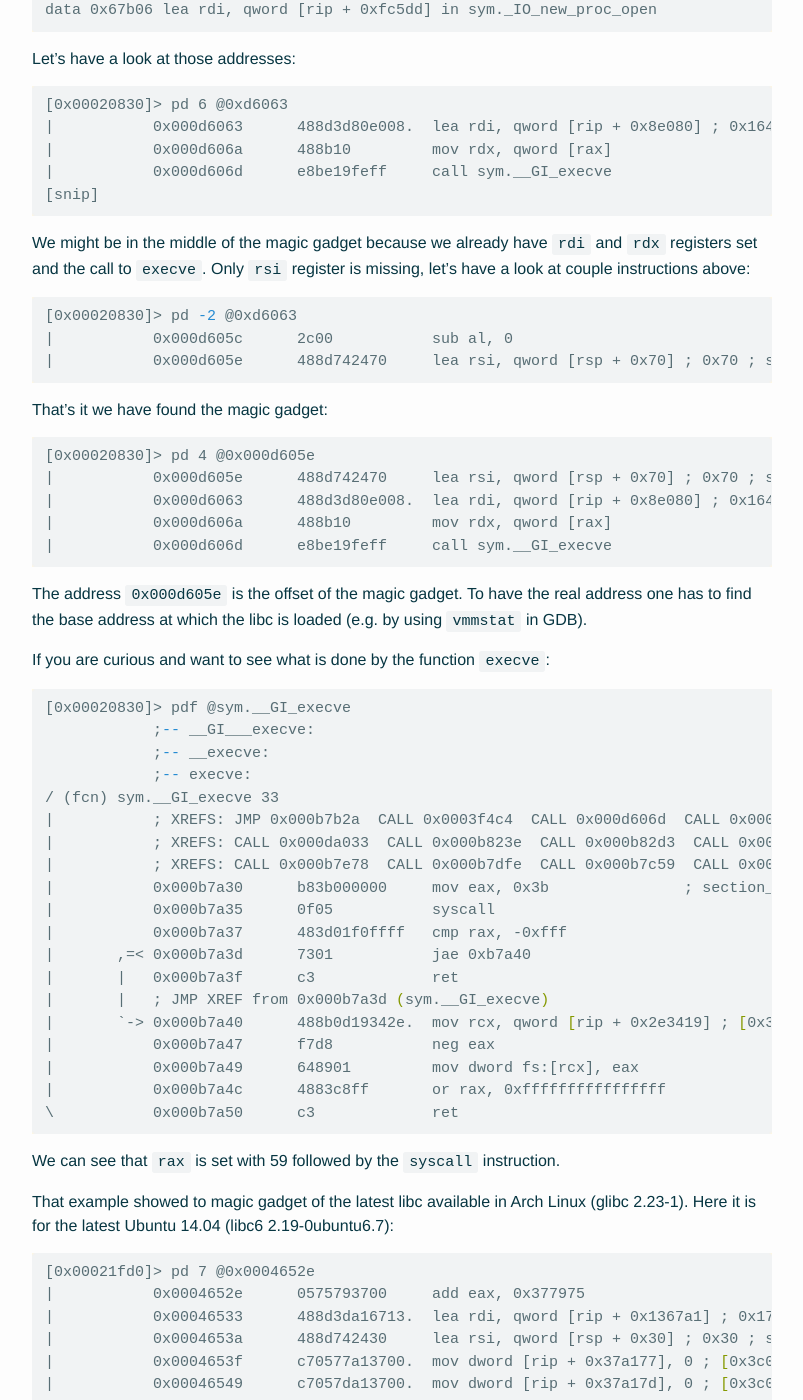
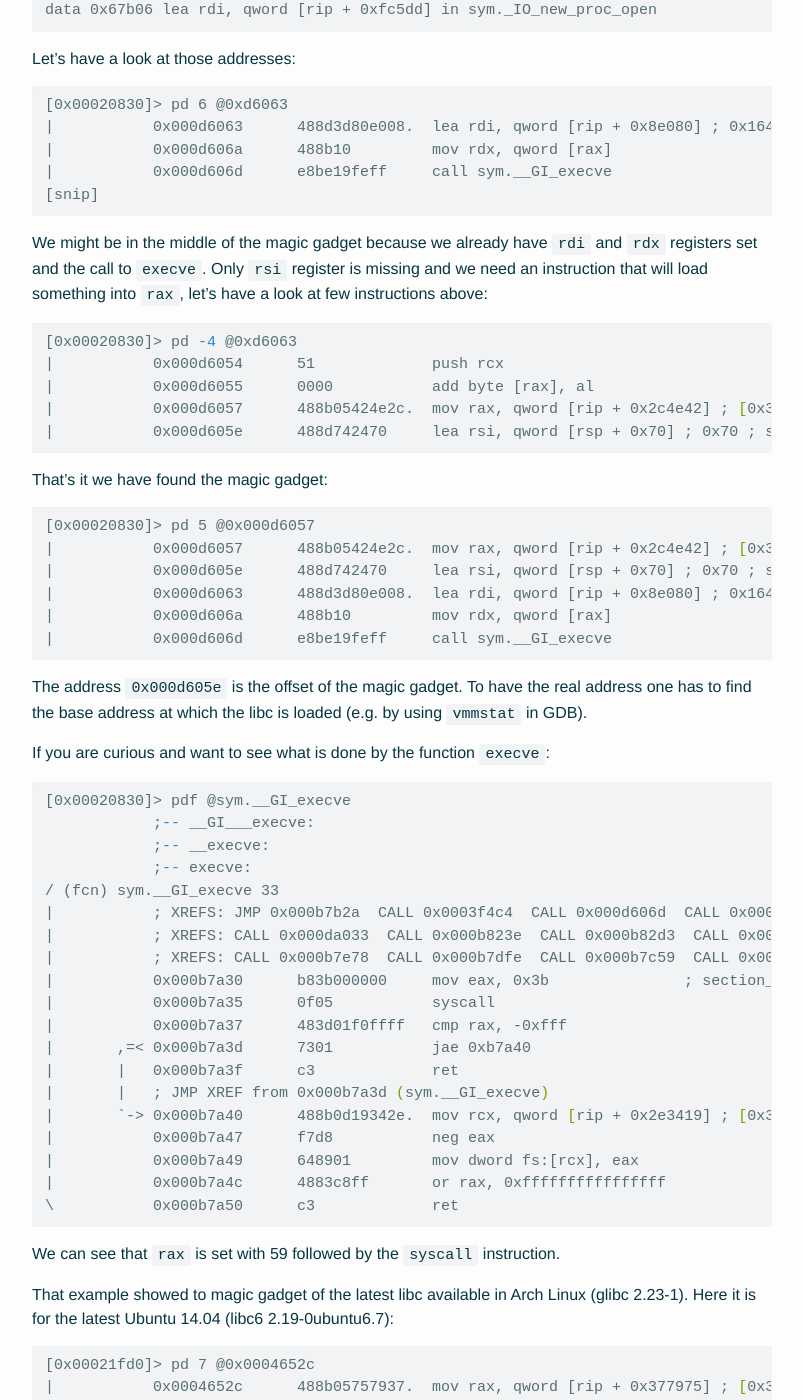
Before and after one commit to 0xabe-io/0xabe-io.github.io, a Jekyll site: the page built from _posts/2016-03-30-Radare2-of-the-Lost-Magic-Gadget.md, in a window 1280 px wide and 1400 px high, scrolled down 3758 px. Shown: the whole window, without its empty margins (238-1041 px from the left). Built offline with Jekyll 4.4.1, drawn with Linux system fonts in a browser that asks for light colours; comment, search, counter and statistics services are not loaded.

Commit message:
fixed addresses for the magic gadget

```diff
--- a/_posts/2016-03-30-Radare2-of-the-Lost-Magic-Gadget.md
+++ b/_posts/2016-03-30-Radare2-of-the-Lost-Magic-Gadget.md
@@ -188,17 +188,21 @@ Let's have a look at those addresses:
 {% endhighlight %}
 
 We might be in the middle of the magic gadget because we already have `rdi` and
-`rdx` registers set and the call to `execve`. Only `rsi` register is missing,
-let's have a look at couple instructions above:
+`rdx` registers set and the call to `execve`. Only `rsi` register is missing
+and we need an instruction that will load something into `rax`, let's have a
+look at few instructions above:
 {% highlight shell-session %}
-[0x00020830]> pd -2 @0xd6063
-|           0x000d605c      2c00           sub al, 0
+[0x00020830]> pd -4 @0xd6063
+|           0x000d6054      51             push rcx
+|           0x000d6055      0000           add byte [rax], al
+|           0x000d6057      488b05424e2c.  mov rax, qword [rip + 0x2c4e42] ; [0x39aea0:8]=0
 |           0x000d605e      488d742470     lea rsi, qword [rsp + 0x70] ; 0x70 ; sym.data.8589 ; sym.data.8589
 {% endhighlight %}
 
 That's it we have found the magic gadget:
 {% highlight shell-session %}
-[0x00020830]> pd 4 @0x000d605e
+[0x00020830]> pd 5 @0x000d6057
+|           0x000d6057      488b05424e2c.  mov rax, qword [rip + 0x2c4e42] ; [0x39aea0:8]=0
 |           0x000d605e      488d742470     lea rsi, qword [rsp + 0x70] ; 0x70 ; sym.data.8589 ; sym.data.8589
 |           0x000d6063      488d3d80e008.  lea rdi, qword [rip + 0x8e080] ; 0x1640ea ; hit0_0 ; "/bin/sh" @ 0x1640ea
 |           0x000d606a      488b10         mov rdx, qword [rax]
@@ -237,8 +241,8 @@ We can see that `rax` is set with 59 followed by the `syscall` instruction.
 That example showed to magic gadget of the latest libc available in Arch Linux (glibc 2.23-1).
 Here it is for the latest Ubuntu 14.04 (libc6 2.19-0ubuntu6.7):
 {% highlight shell-session %}
-[0x00021fd0]> pd 7 @0x0004652e
-|           0x0004652e      0575793700     add eax, 0x377975
+[0x00021fd0]> pd 7 @0x0004652c
+|           0x0004652c      488b05757937.  mov rax, qword [rip + 0x377975] ; [0x3bdea8:8]=0
 |           0x00046533      488d3da16713.  lea rdi, qword [rip + 0x1367a1] ; 0x17ccdb ; hit0_0 ; "/bin/sh" @ 0x17ccdb
 |           0x0004653a      488d742430     lea rsi, qword [rsp + 0x30] ; 0x30 ; section_end..gnu.warning.fdetach ; section_end..gnu.warning.fdetach
 |           0x0004653f      c70577a13700.  mov dword [rip + 0x37a177], 0 ; [0x3c06c0:4]=32
```
